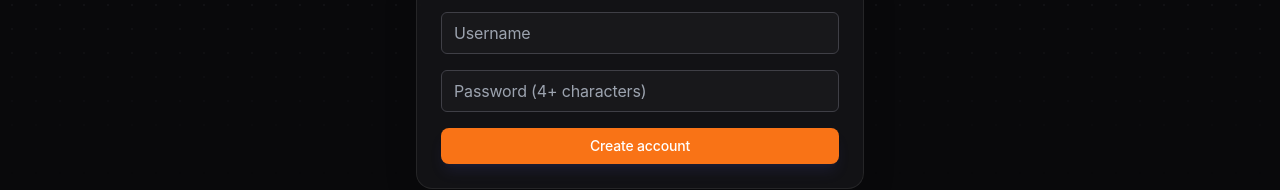
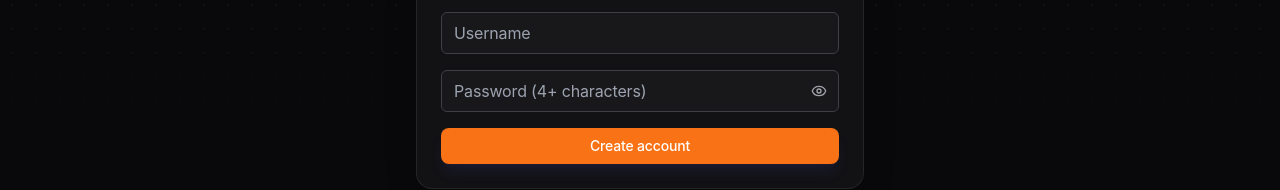
Before and after one commit to chochkimhour/mock-json-data, a Next.js app: page /register in a window 1280 px wide. Shown: the part 391-581 px from the top of the page. Built offline with nearby package versions, Linux system fonts and the light colour scheme.

Commit message:
Fixed bugs

```diff
--- a/src/app/dashboard/ui.tsx
+++ b/src/app/dashboard/ui.tsx
@@ -729,7 +729,7 @@ export default function Dashboard({ displayName }: { displayName: string }) {
                       />
                       <button
                         type="button"
-                        className="order-2 inline-flex w-fit items-center gap-1.5 border border-zinc-700 px-3 py-2 text-sm"
+                        className="order-2 inline-flex max-w-full w-fit items-center gap-1 px-2 py-2 text-xs whitespace-nowrap sm:gap-1.5 sm:px-3 sm:text-sm"
                         onClick={() => jsonFileRef.current?.click()}
                       >
                         <Upload size={15} aria-hidden="true" />
@@ -737,7 +737,7 @@ export default function Dashboard({ displayName }: { displayName: string }) {
                       </button>
                       <button
                         type="button"
-                        className="order-1 inline-flex w-fit items-center gap-1.5 border border-zinc-700 px-3 py-2 text-sm"
+                        className="order-1 inline-flex max-w-full w-fit items-center gap-1 px-2 py-2 text-xs whitespace-nowrap sm:gap-1.5 sm:px-3 sm:text-sm"
                         onClick={() => {
                           const example = {
                             status: 200,
@@ -764,7 +764,7 @@ export default function Dashboard({ displayName }: { displayName: string }) {
                       </button>
                       <button
                         type="button"
-                        className="order-3 inline-flex w-fit items-center gap-1.5 border border-zinc-700 px-3 py-2 text-sm"
+                        className="order-3 inline-flex max-w-full w-fit items-center gap-1 px-2 py-2 text-xs whitespace-nowrap sm:gap-1.5 sm:px-3 sm:text-sm"
                         onClick={() => {
                           if (!responseRef.current) return;
                           try {
--- a/src/app/login/page.tsx
+++ b/src/app/login/page.tsx
@@ -1,8 +1,10 @@
 "use client";
 import { useState } from "react";
 import { useRouter } from "next/navigation";
+import { Eye, EyeOff } from "lucide-react";
 export default function Login() {
   const [error, setError] = useState("");
+  const [showPassword, setShowPassword] = useState(false);
   const router = useRouter();
   async function submit(e: React.FormEvent<HTMLFormElement>) {
     e.preventDefault();
@@ -19,21 +21,36 @@ export default function Login() {
     <main className="grid min-h-screen place-items-center px-6 py-10">
       <div className="w-full max-w-md">
         <h1 className="text-center text-3xl font-bold">Welcome back</h1>
-      <p className="muted mt-2 text-center">Sign in to manage your mock APIs.</p>
+        <p className="muted mt-2 text-center">
+          Sign in to manage your mock APIs.
+        </p>
         <form onSubmit={submit} className="panel mt-8 grid gap-4 p-6">
           <input name="username" placeholder="Username" required />
+          <div className="relative">
             <input
+              className="w-full pr-10"
               name="password"
-          type="password"
+              type={showPassword ? "text" : "password"}
               minLength={4}
               placeholder="Password"
               required
             />
+            <button
+              type="button"
+              onClick={() => setShowPassword((value) => !value)}
+              className="absolute right-1 top-1/2 -translate-y-1/2 p-2 text-zinc-400 hover:text-zinc-200"
+              aria-label={showPassword ? "Hide password" : "Show password"}
+            >
+              {showPassword ? <EyeOff size={16} /> : <Eye size={16} />}
+            </button>
+          </div>
           <button className="btn">Sign in</button>
           {error && <p className="text-sm text-red-400">{error}</p>}
         </form>
         <p className="muted mt-4 text-sm">
-        <a className="text-indigo-400" href="/reset-password">Forgot password?</a>
+          <a className="text-indigo-400" href="/reset-password">
+            Forgot password?
+          </a>
         </p>
         <p className="muted mt-2 text-sm">
           Need an account?{" "}
--- a/src/app/register/page.tsx
+++ b/src/app/register/page.tsx
@@ -1,8 +1,10 @@
 "use client";
 import { useState } from "react";
 import { useRouter } from "next/navigation";
+import { Eye, EyeOff } from "lucide-react";
 export default function Register() {
   const [error, setError] = useState("");
+  const [showPassword, setShowPassword] = useState(false);
   const router = useRouter();
   async function submit(e: React.FormEvent<HTMLFormElement>) {
     e.preventDefault();
@@ -18,17 +20,30 @@ export default function Register() {
     <main className="grid min-h-screen place-items-center px-6 py-10">
       <div className="w-full max-w-md">
         <h1 className="text-center text-3xl font-bold">Create your account</h1>
-      <p className="muted mt-2 text-center">Get a live mock endpoint in minutes.</p>
+        <p className="muted mt-2 text-center">
+          Get a live mock endpoint in minutes.
+        </p>
         <form onSubmit={submit} className="panel mt-8 grid gap-4 p-6">
           <input name="name" placeholder="Name (optional)" />
           <input name="username" placeholder="Username" required />
+          <div className="relative">
             <input
+              className="w-full pr-10"
               name="password"
-          type="password"
+              type={showPassword ? "text" : "password"}
               minLength={4}
               placeholder="Password (4+ characters)"
               required
             />
+            <button
+              type="button"
+              onClick={() => setShowPassword((value) => !value)}
+              className="absolute right-1 top-1/2 -translate-y-1/2 p-2 text-zinc-400 hover:text-zinc-200"
+              aria-label={showPassword ? "Hide password" : "Show password"}
+            >
+              {showPassword ? <EyeOff size={16} /> : <Eye size={16} />}
+            </button>
+          </div>
           <button className="btn">Create account</button>
           {error && <p className="text-sm text-red-400">{error}</p>}
         </form>
```
Lines whose indentation alone changed are shown as unchanged.
